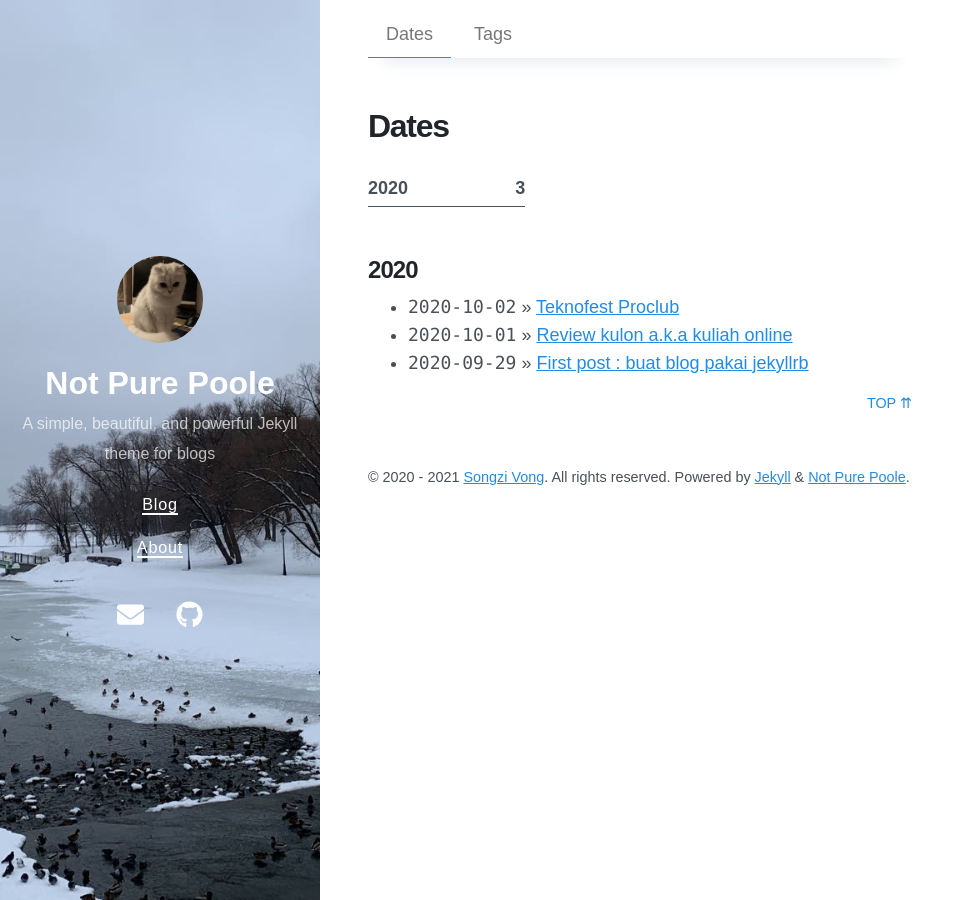
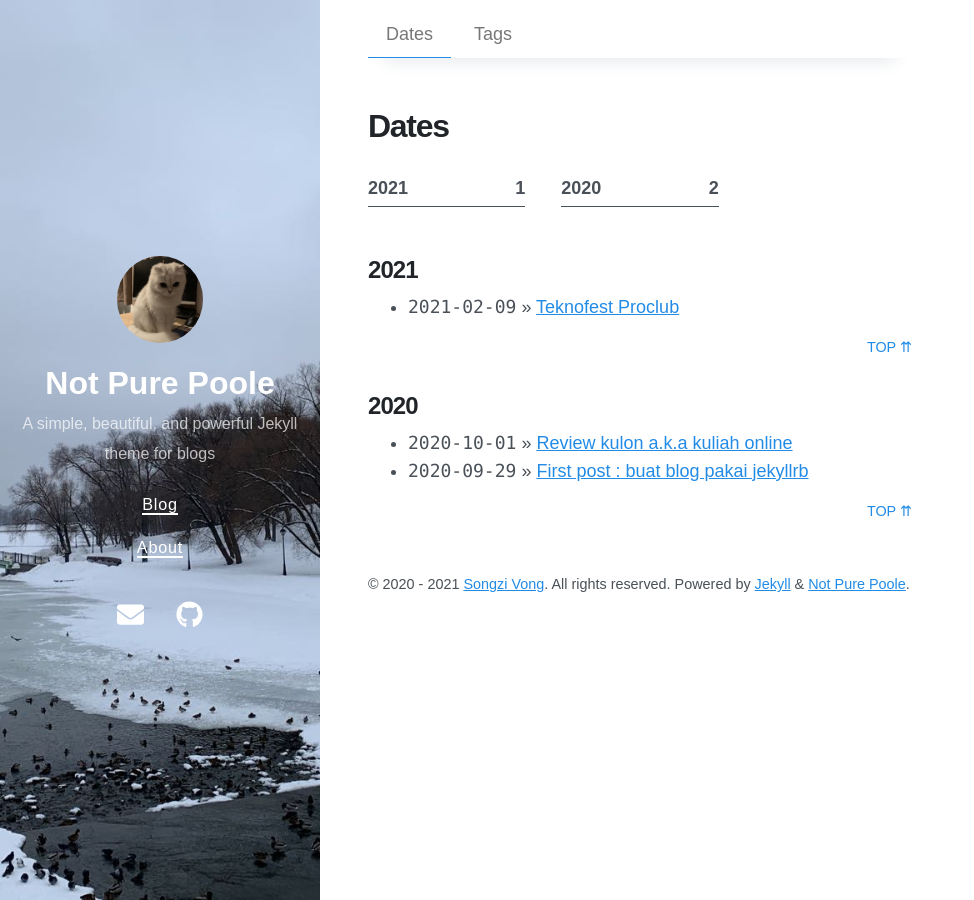
Before and after one commit to stackbit-projects/farisproclub-29731, a Jekyll site: the page built from dates.md, in a window 1280 px wide. Shown: the whole page, without its empty margins (0-974 px from the left). Built offline with Jekyll 4.4.1, drawn with Linux system fonts in a browser that asks for light colours; nearby versions of some CDN libraries.

Commit message:
2020-10-02-testing-mathjax.md: updated date

```diff
--- a/_posts/2020-10-02-testing-mathjax.md
+++ b/_posts/2020-10-02-testing-mathjax.md
@@ -3,7 +3,7 @@ layout: post
 title: Teknofest Proclub
 tags: ''
 math: true
-date: '2020-10-02 15:32 +0800'
+date: '2021-02-09T21:47'
 ---
 Not Pure Poole supports [MathJax](https://www.mathjax.org/). You can enable it on a page by setting `math: true` in the front matter.
 
```
